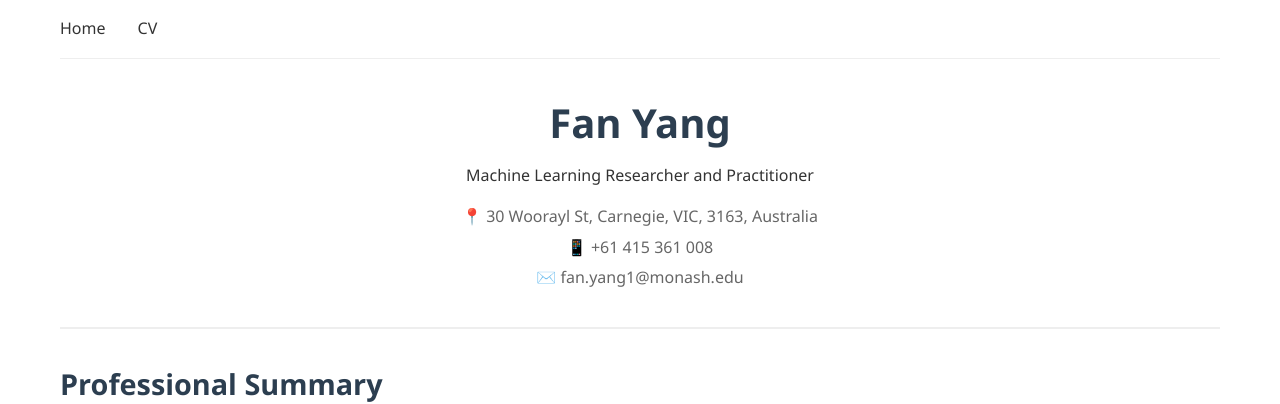
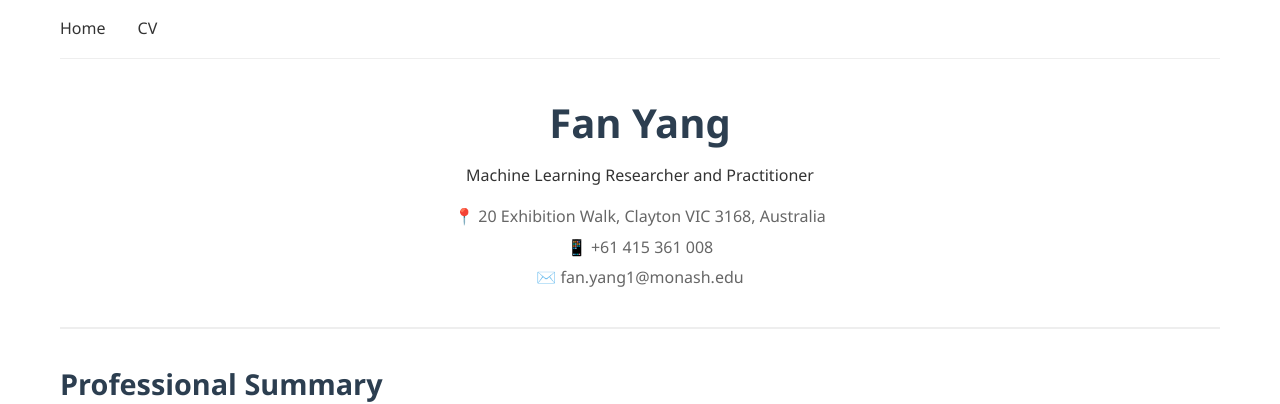
Before and after one commit to fyan102/fyan102.github.io, a Jekyll site: the page built from cv.md, in a window 1280 px wide and 900 px high. Shown: the top 404 px of the window. Built offline with Jekyll 4.4.1, drawn with Linux system fonts in a browser that asks for light colours.

Commit message:
change address

```diff
--- a/cv.md
+++ b/cv.md
@@ -7,7 +7,7 @@ title: CV
     <h1>Fan Yang</h1>
     <p>Machine Learning Researcher and Practitioner</p>
     <div class="contact-info">
-        <p>📍 30 Woorayl St, Carnegie, VIC, 3163, Australia</p>
+        <p>📍 20 Exhibition Walk, Clayton VIC 3168, Australia</p>
         <p>📱 +61 415 361 008</p>
         <p>✉️ fan.yang1@monash.edu</p>
     </div>
```
